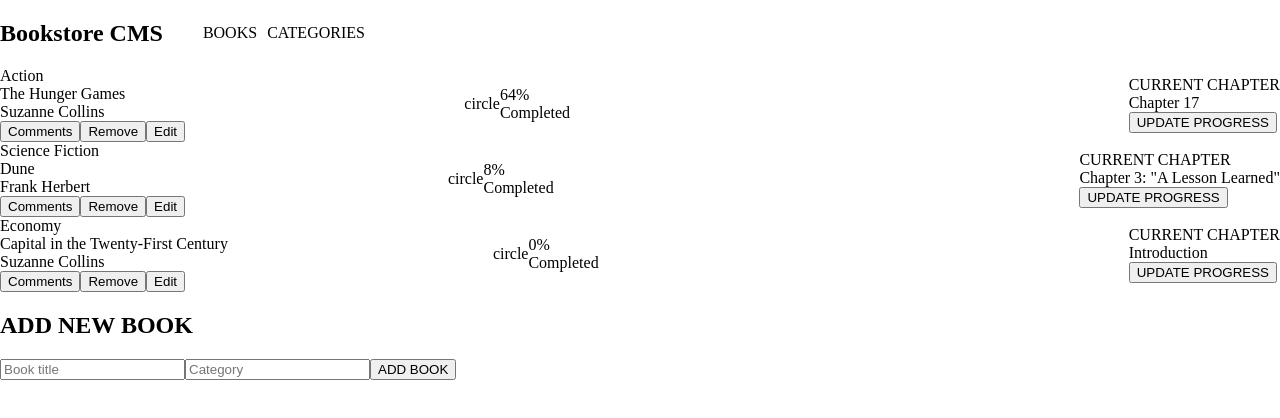
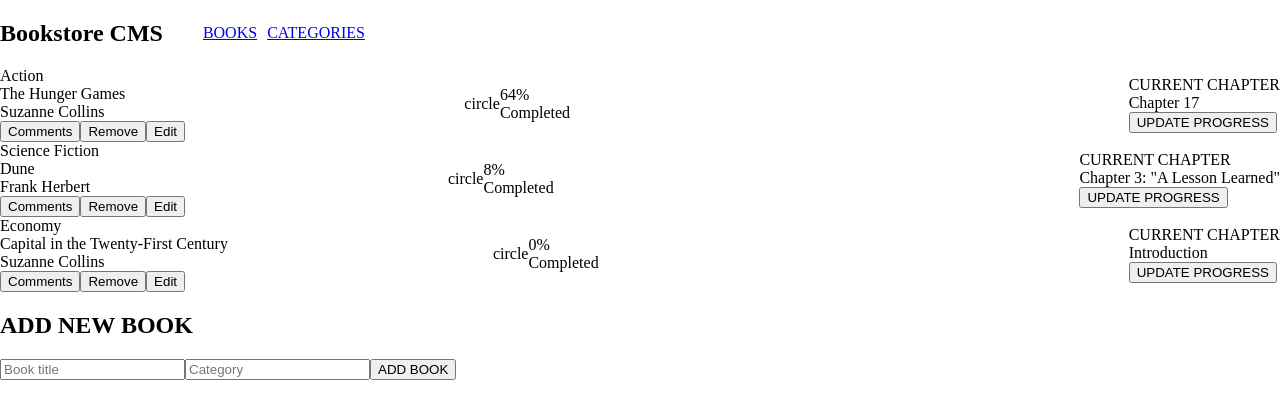
Before and after one commit to JauJau088/bookstore-react, a React (Create React App) app: page / in a window 1280 px wide. Shown: the top 418 px of the page. Built offline with nearby package versions, Linux system fonts and the light colour scheme.

Commit message:
Add Links

```diff
--- a/src/components/Navbar.js
+++ b/src/components/Navbar.js
@@ -1,12 +1,17 @@
 import React from 'react';
+import { Link } from 'react-router-dom';
 import './Navbar.css';
 
 const Navbar = () => (
   <nav className="Flex-Row Align-Center">
     <h1>Bookstore CMS</h1>
     <ul className="Flex-Row Align-Center">
-      <li>BOOKS</li>
-      <li>CATEGORIES</li>
+      <li>
+        <Link to="/books" exact="true">BOOKS</Link>
+      </li>
+      <li>
+        <Link to="/categories" exact="true">CATEGORIES</Link>
+      </li>
     </ul>
   </nav>
 );
```
